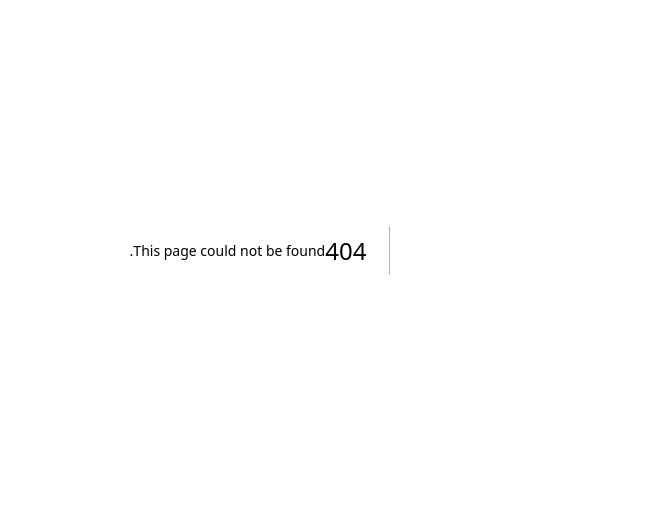
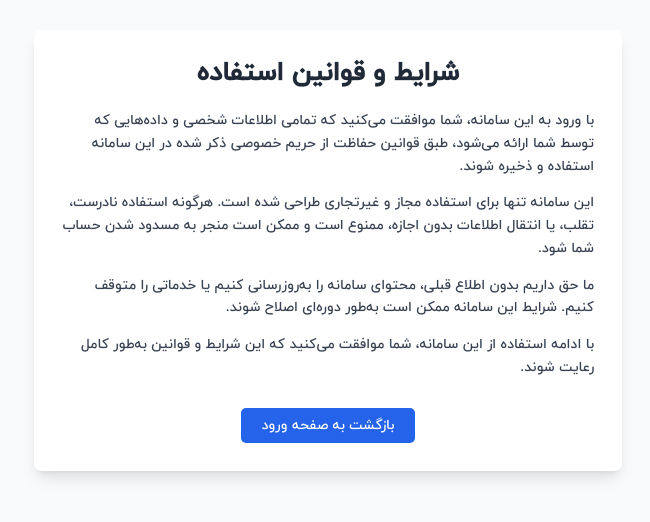
Before and after one commit to MoradiGit/shadcn-ui-examples-main, a Next.js app: page /term in a window 1280 px wide. Before the commit this address had no page. Shown: the part 150-672 px from the top of the page, without its empty margins (412-1062 px from the left). Built offline with nearby package versions, Linux system fonts and the light colour scheme.

Commit message:
feat: add terms and privacy pages

```diff
--- /dev/null
+++ b/app/examples/privacy/page.tsx
@@ -0,0 +1,39 @@
+// app/privacy/page.tsx
+import Link from 'next/link';
+
+export default function PrivacyPage() {
+return(
+    <div className="min-h-screen bg-gray-50 flex items-center justify-center p-4">
+      <div className="max-w-2xl w-full bg-white rounded-lg shadow-lg p-8">
+        <h1 className="text-3xl font-bold text-center text-gray-800 mb-6">حریم خصوصی</h1>
+
+        <div className="space-y-4 text-gray-700 leading-relaxed">
+          <p>
+            ما به حفظ حریم خصوصی شما احترام می‌گذاریم و اطلاعات شما را با دقت و مطابق با قوانین حفاظت از داده‌ها مدیریت می‌کنیم.
+          </p>
+
+          <p>
+            اطلاعاتی که در این سامانه جمع‌آوری می‌شود شامل شماره موبایل، آدرس IP و فعالیت‌های کاربری است. این اطلاعات فقط برای ارائه خدمات بهتر و امنیت سامانه استفاده می‌شود.
+          </p>
+
+          <p>
+            ما اطلاعات شما را به اشخاص ثالثی که با این سامانه همکاری می‌کنند (مثل ارائه‌دهندگان امنیت یا تحلیل داده) ارائه نمی‌دهیم، مگر در صورت الزام قانونی.
+          </p>
+
+          <p>
+            شما می‌توانید در هر زمان از حساب خود خارج شوید یا درخواست حذف اطلاعات خود را ارسال کنید.
+          </p>
+        </div>
+
+        <div className="mt-8 text-center">
+          <Link
+            href="/"
+            className="inline-block bg-blue-600 hover:bg-blue-700 text-white px-6 py-2 rounded-md transition"
+          >
+            بازگشت به صفحه ورود
+          </Link>
+        </div>
+      </div>
+    </div>
+  );
+};
--- /dev/null
+++ b/app/term/page.tsx
@@ -0,0 +1,38 @@
+// app/terms/page.tsx
+import Link from 'next/link';
+
+export default function TermPage() {
+return(    <div className="min-h-screen bg-gray-50 flex items-center justify-center p-4">
+      <div className="max-w-2xl w-full bg-white rounded-lg shadow-lg p-8">
+        <h1 className="text-3xl font-bold text-center text-gray-800 mb-6">شرایط و قوانین استفاده</h1>
+
+        <div className="space-y-4 text-gray-700 leading-relaxed">
+          <p>
+            با ورود به این سامانه، شما موافقت می‌کنید که تمامی اطلاعات شخصی و داده‌هایی که توسط شما ارائه می‌شود، طبق قوانین حفاظت از حریم خصوصی ذکر شده در این سامانه استفاده و ذخیره شوند.
+          </p>
+
+          <p>
+            این سامانه تنها برای استفاده مجاز و غیرتجاری طراحی شده است. هرگونه استفاده نادرست، تقلب، یا انتقال اطلاعات بدون اجازه، ممنوع است و ممکن است منجر به مسدود شدن حساب شما شود.
+          </p>
+
+          <p>
+            ما حق داریم بدون اطلاع قبلی، محتوای سامانه را به‌روزرسانی کنیم یا خدماتی را متوقف کنیم. شرایط این سامانه ممکن است به‌طور دوره‌ای اصلاح شوند.
+          </p>
+
+          <p>
+            با ادامه استفاده از این سامانه، شما موافقت می‌کنید که این شرایط و قوانین به‌طور کامل رعایت شوند.
+          </p>
+        </div>
+
+        <div className="mt-8 text-center">
+          <Link
+            href="/"
+            className="inline-block bg-blue-600 hover:bg-blue-700 text-white px-6 py-2 rounded-md transition"
+          >
+            بازگشت به صفحه ورود
+          </Link>
+        </div>
+      </div>
+    </div>);
+
+}
```
